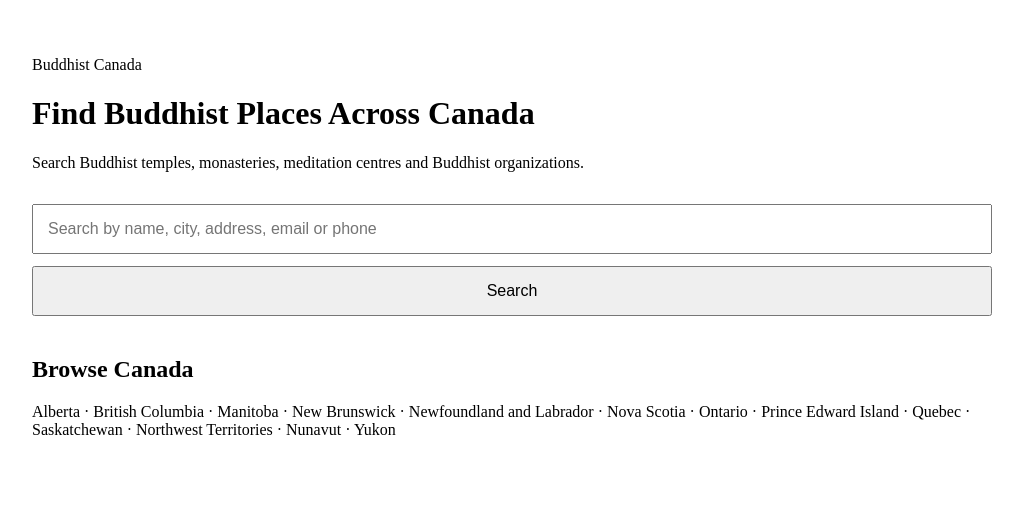
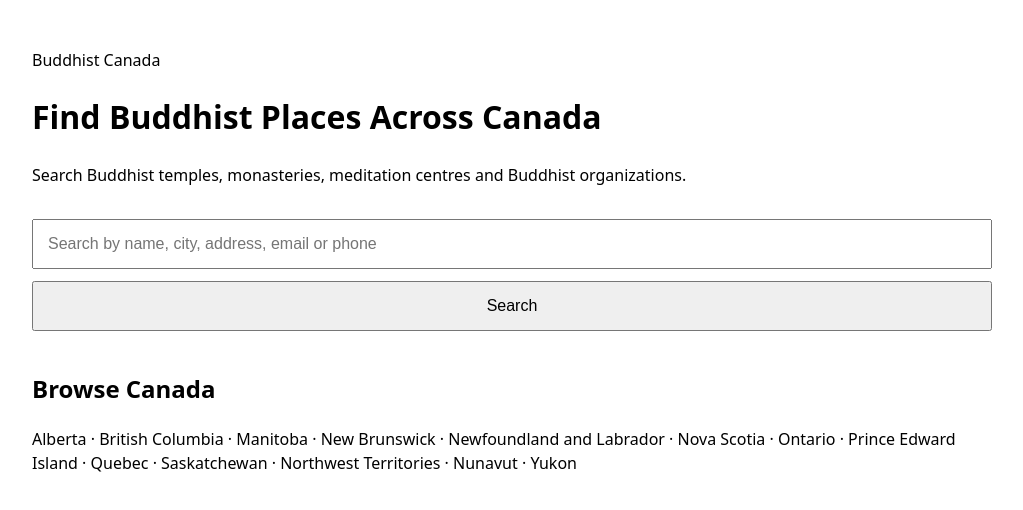
Before and after one commit to buddhistcanada/buddhist-canada, a Next.js app: page / in a window 1280 px wide. Shown: the top 510 px of the page, without its empty margins (128-1151 px from the left). Built offline with nearby package versions, Linux system fonts and the light colour scheme.

Commit message:
Add root application layout and metadata

```diff
--- /dev/null
+++ b/app/layout.tsx
@@ -0,0 +1,14 @@
+import type { Metadata } from 'next'
+
+export const metadata: Metadata = {
+  title: 'Buddhist Canada',
+  description: 'Canada-wide directory of Buddhist temples, monasteries, meditation centres and Buddhist organizations.',
+}
+
+export default function RootLayout({ children }: Readonly<{ children: React.ReactNode }>) {
+  return (
+    <html lang="en">
+      <body style={{ margin: 0, fontFamily: 'system-ui, sans-serif', lineHeight: 1.5 }}>{children}</body>
+    </html>
+  )
+}
```
